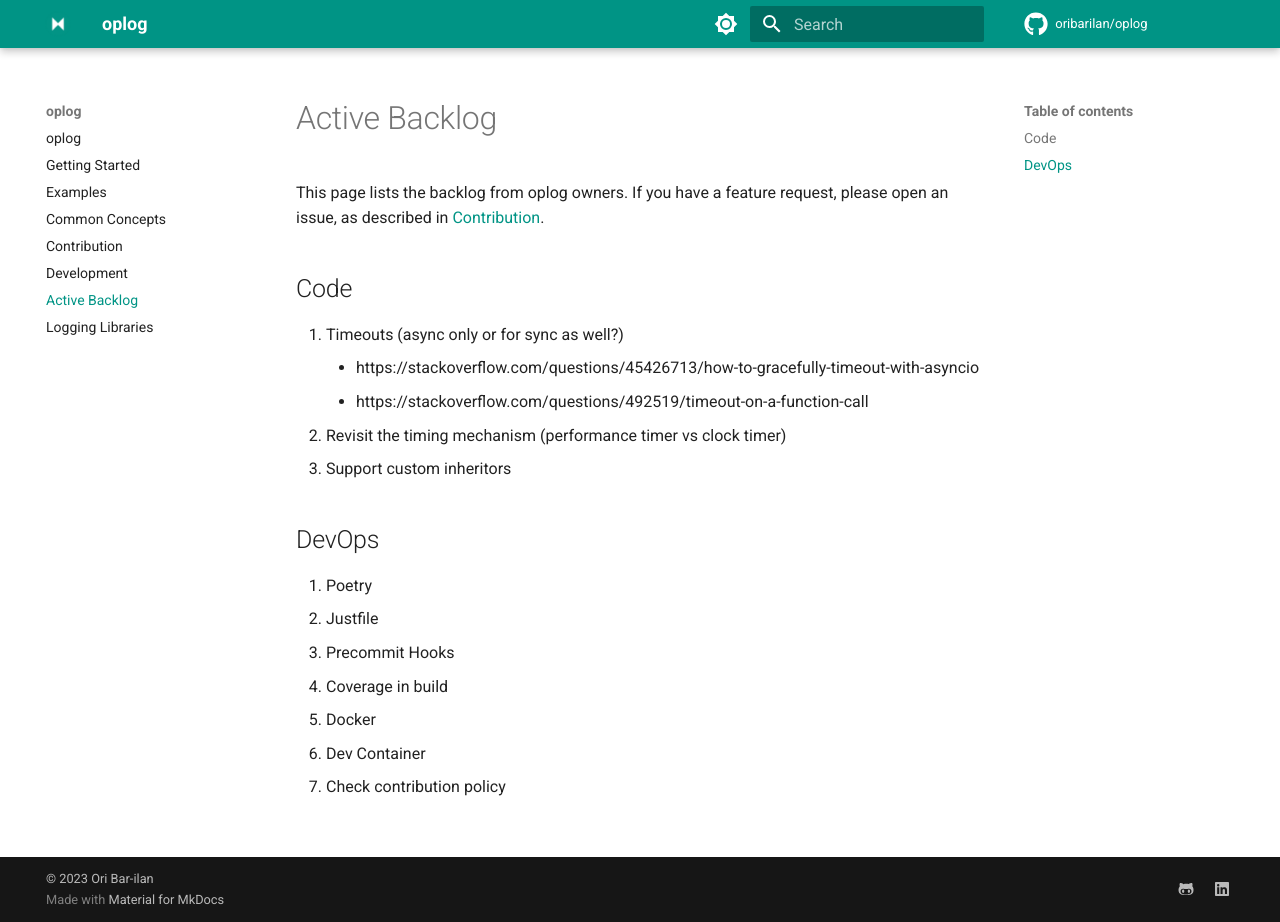
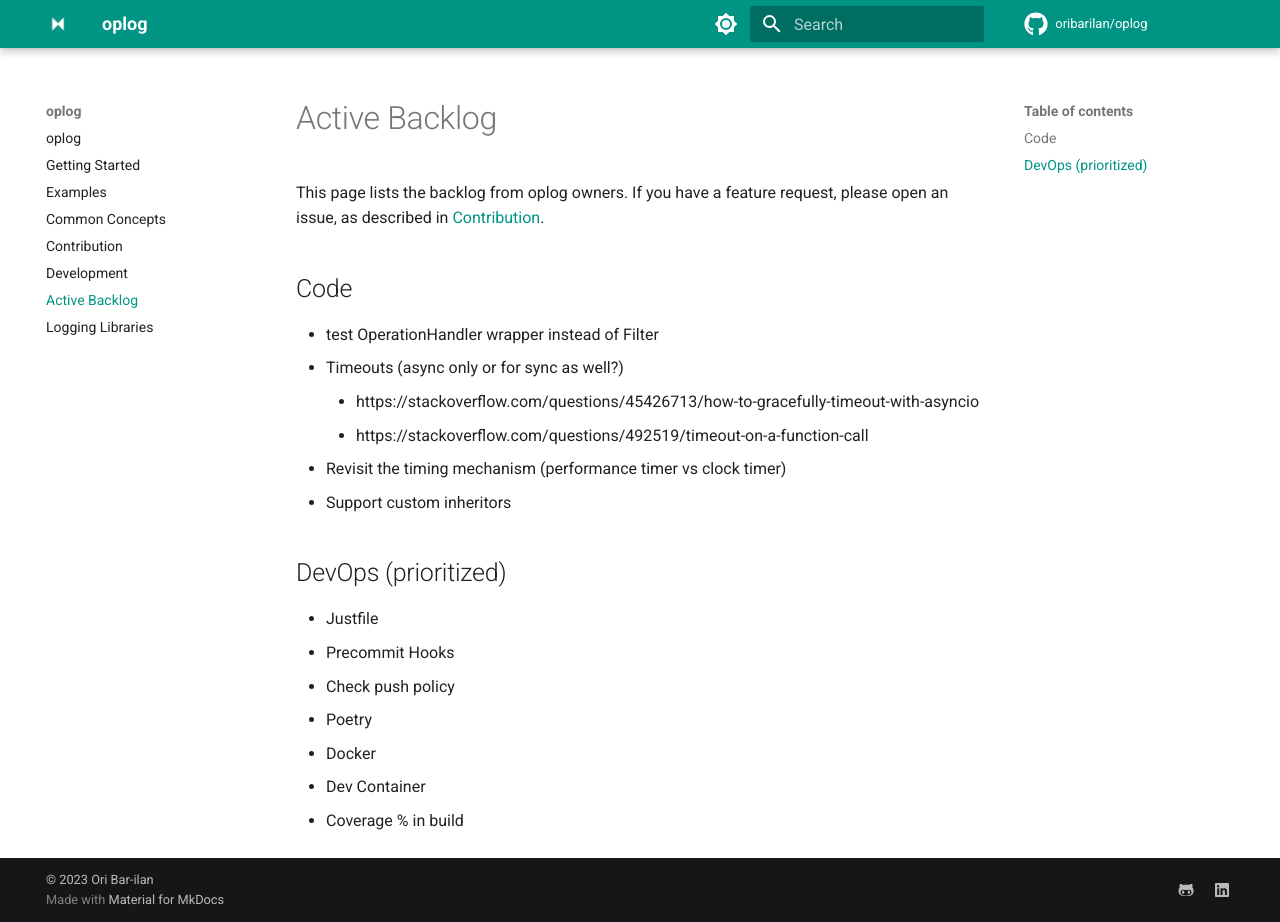
Before and after one commit to oribarilan/oplog, an MkDocs documentation site: the page built from docs/active_backlog.md, in a window 1280 px wide and 922 px high. Built offline with MkDocs 1.6.1 and Material for MkDocs 9.7.7, drawn with Linux system fonts in a browser that asks for light colours; comment, search, counter and statistics services are not loaded.

Commit message:
Update active_backlog.md

```diff
--- a/docs/active_backlog.md
+++ b/docs/active_backlog.md
@@ -5,18 +5,19 @@ If you have a feature request, please open an issue, as described in [Contributi
 
 ## Code
 
-1. Timeouts (async only or for sync as well?)
+- test OperationHandler wrapper instead of Filter
+- Timeouts (async only or for sync as well?)
     - https://stackoverflow.com/questions/45426713/how-to-gracefully-timeout-with-asyncio
     - https://stackoverflow.com/questions/492519/timeout-on-a-function-call
-2. Revisit the timing mechanism (performance timer vs clock timer)
-3. Support custom inheritors
+- Revisit the timing mechanism (performance timer vs clock timer)
+- Support custom inheritors
 
-## DevOps
+## DevOps (prioritized)
 
-1. Poetry
-2. Justfile
-3. Precommit Hooks
-4. Coverage in build
-5. Docker
-6. Dev Container
-7. Check contribution policy
+- Justfile
+- Precommit Hooks
+- Check push policy
+- Poetry
+- Docker
+- Dev Container
+- Coverage % in build
```
